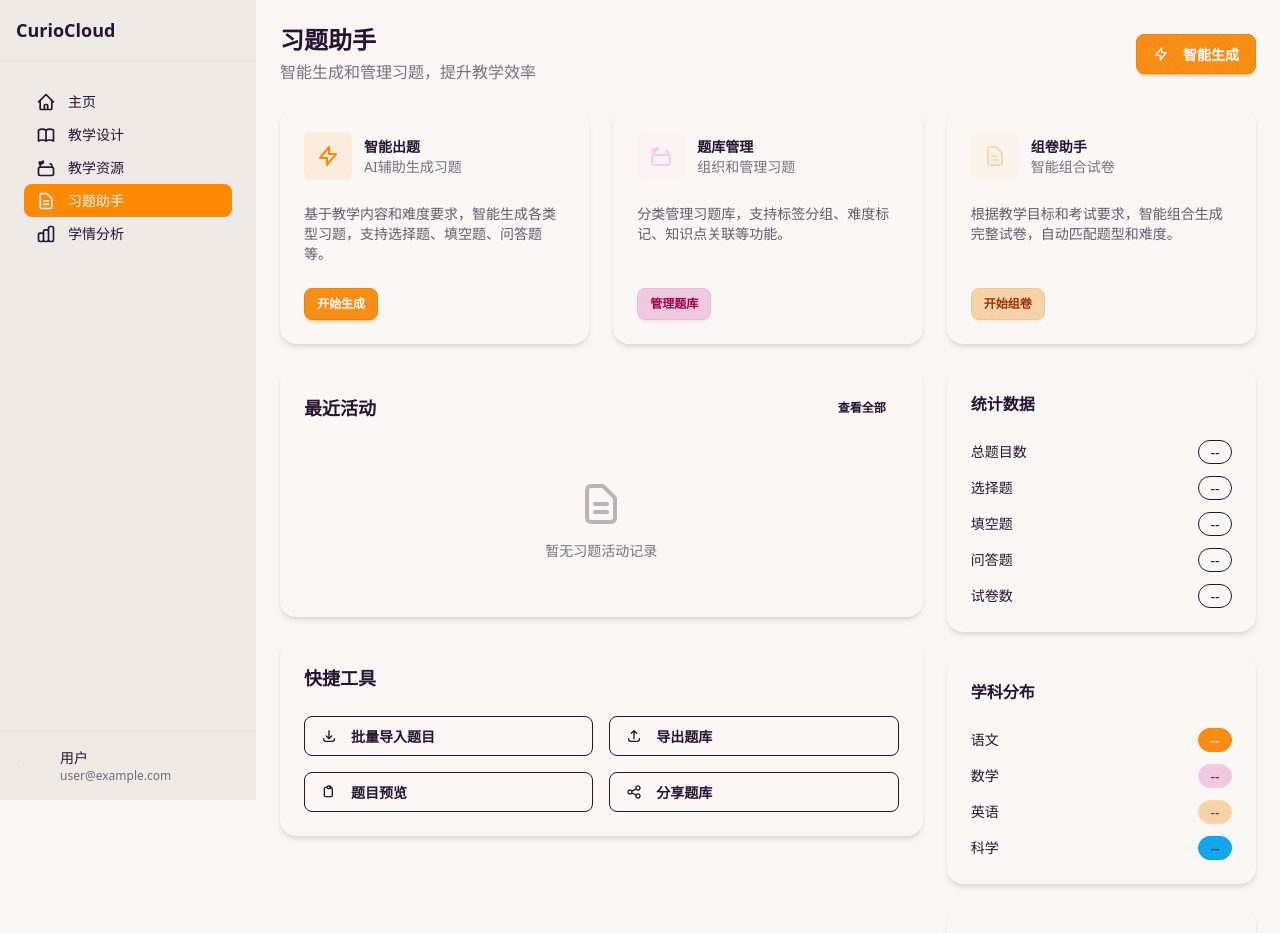
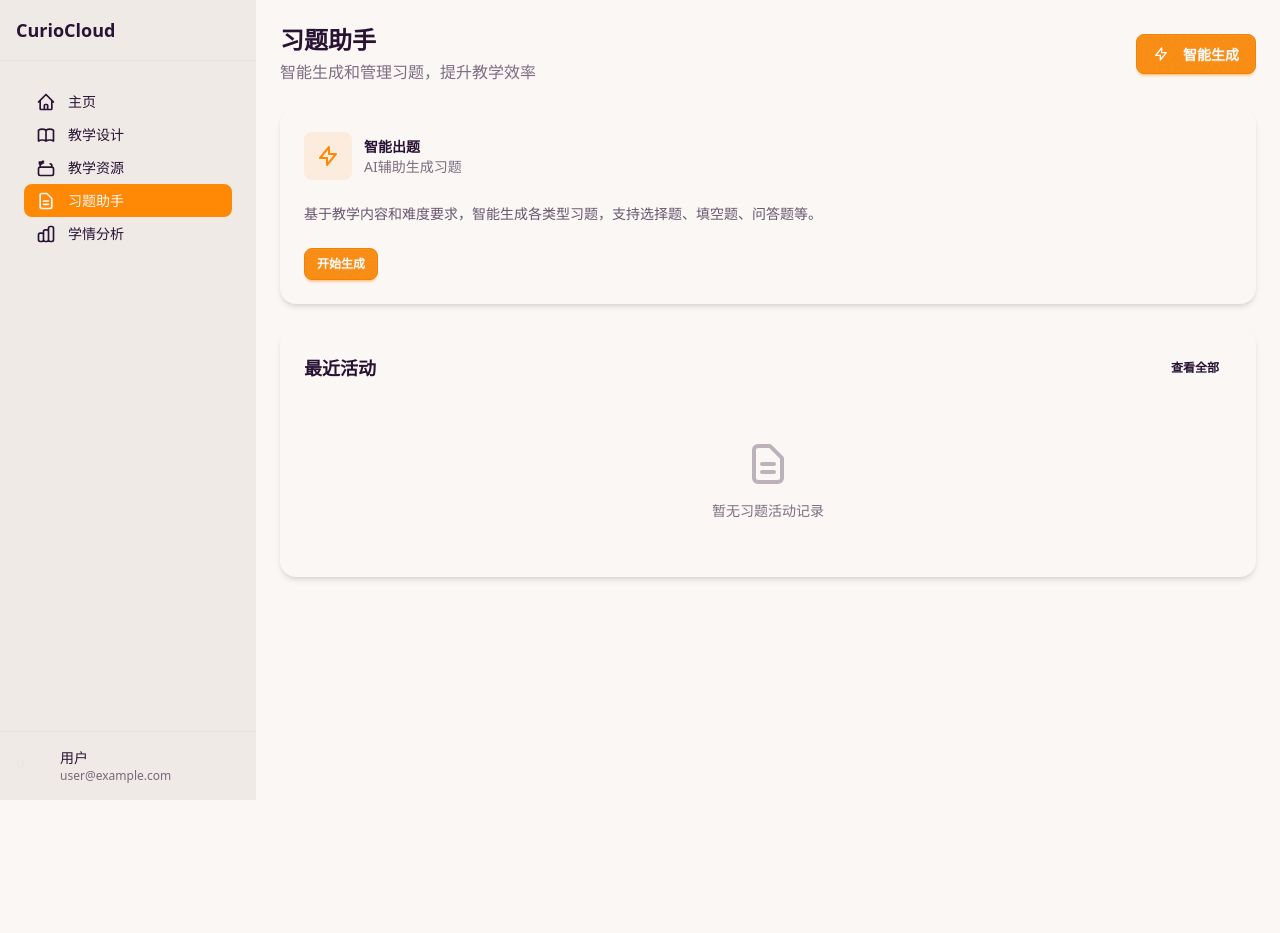
Before and after one commit to CurioCloud-Team/CurioCloudFrontend, a Vue app: page /dashboard/exercise-assistant in a window 1280 px wide. Shown: the top 933 px of the page. After the commit the page ends 800 px from the top, so only its background shows below. Built offline with nearby package versions, Linux system fonts and the light colour scheme; what vue3-lottie would draw is missing.

Commit message:
feat: 添加 axios 依赖并更新 ExerciseAssistant 组件布局，简化功能卡片

```diff
--- a/package.json
+++ b/package.json
@@ -11,6 +11,7 @@
   },
   "dependencies": {
     "@tailwindcss/vite": "^4.1.13",
+    "axios": "^1.12.2",
     "tailwindcss": "^4.1.13",
     "vue": "^3.5.18",
     "vue-router": "^4.5.1",
--- a/src/views/ExerciseAssistant.vue
+++ b/src/views/ExerciseAssistant.vue
@@ -15,7 +15,7 @@
     </div>
 
     <!-- Feature cards -->
-    <div class="grid grid-cols-1 md:grid-cols-2 lg:grid-cols-3 gap-6">
+    <div class="grid grid-cols-1 gap-6">
       <!-- Question generation -->
       <div class="card bg-base-100 shadow-md hover:shadow-lg transition-shadow cursor-pointer">
         <div class="card-body">
@@ -38,58 +38,12 @@
           </div>
         </div>
       </div>
-
-      <!-- Question bank -->
-      <div class="card bg-base-100 shadow-md hover:shadow-lg transition-shadow cursor-pointer">
-        <div class="card-body">
-          <div class="flex items-center gap-3 mb-4">
-            <div class="w-12 h-12 bg-secondary/10 rounded-lg flex items-center justify-center">
-              <svg class="w-6 h-6 text-secondary" fill="none" stroke="currentColor" viewBox="0 0 24 24">
-                <path stroke-linecap="round" stroke-linejoin="round" stroke-width="2" d="M19 11H5m14 0a2 2 0 012 2v6a2 2 0 01-2 2H5a2 2 0 01-2-2v-6a2 2 0 012-2m14 0V9a2 2 0 00-2-2M5 11V9a2 2 0 012-2m0 0V5a2 2 0 011-1h1m-1 1v1h1m-1-1H4m1 1H4v1"></path>
-              </svg>
-            </div>
-            <div>
-              <h3 class="font-semibold">题库管理</h3>
-              <p class="text-sm text-base-content/60">组织和管理习题</p>
-            </div>
-          </div>
-          <p class="text-sm text-base-content/70 mb-4">
-            分类管理习题库，支持标签分组、难度标记、知识点关联等功能。
-          </p>
-          <div class="card-actions">
-            <button class="btn btn-secondary btn-sm">管理题库</button>
-          </div>
-        </div>
-      </div>
-
-      <!-- Paper generation -->
-      <div class="card bg-base-100 shadow-md hover:shadow-lg transition-shadow cursor-pointer">
-        <div class="card-body">
-          <div class="flex items-center gap-3 mb-4">
-            <div class="w-12 h-12 bg-accent/10 rounded-lg flex items-center justify-center">
-              <svg class="w-6 h-6 text-accent" fill="none" stroke="currentColor" viewBox="0 0 24 24">
-                <path stroke-linecap="round" stroke-linejoin="round" stroke-width="2" d="M9 12h6m-6 4h6m2 5H7a2 2 0 01-2-2V5a2 2 0 012-2h5.586a1 1 0 01.707.293l5.414 5.414a1 1 0 01.293.707V19a2 2 0 01-2 2z"></path>
-              </svg>
-            </div>
-            <div>
-              <h3 class="font-semibold">组卷助手</h3>
-              <p class="text-sm text-base-content/60">智能组合试卷</p>
-            </div>
-          </div>
-          <p class="text-sm text-base-content/70 mb-4">
-            根据教学目标和考试要求，智能组合生成完整试卷，自动匹配题型和难度。
-          </p>
-          <div class="card-actions">
-            <button class="btn btn-accent btn-sm">开始组卷</button>
-          </div>
-        </div>
-      </div>
     </div>
 
     <!-- Main content -->
-    <div class="grid grid-cols-1 lg:grid-cols-3 gap-6">
+    <div class="grid grid-cols-1 gap-6">
       <!-- Left column -->
-      <div class="lg:col-span-2 space-y-6">
+      <div class="space-y-6">
         <!-- Recent activities -->
         <div class="card bg-base-100 shadow-md">
           <div class="card-body">
@@ -107,108 +61,6 @@
             </div>
           </div>
         </div>
-
-        <!-- Quick tools -->
-        <div class="card bg-base-100 shadow-md">
-          <div class="card-body">
-            <h2 class="card-title mb-4">快捷工具</h2>
-            <div class="grid grid-cols-1 md:grid-cols-2 gap-4">
-              <button class="btn btn-outline btn-block justify-start">
-                <svg class="w-4 h-4 mr-2" fill="none" stroke="currentColor" viewBox="0 0 24 24">
-                  <path stroke-linecap="round" stroke-linejoin="round" stroke-width="2" d="M4 16v1a3 3 0 003 3h10a3 3 0 003-3v-1m-4-4l-4 4m0 0l-4-4m4 4V4"></path>
-                </svg>
-                批量导入题目
-              </button>
-              <button class="btn btn-outline btn-block justify-start">
-                <svg class="w-4 h-4 mr-2" fill="none" stroke="currentColor" viewBox="0 0 24 24">
-                  <path stroke-linecap="round" stroke-linejoin="round" stroke-width="2" d="M4 16v1a3 3 0 003 3h10a3 3 0 003-3v-1m-4-8l-4-4m0 0L8 8m4-4v12"></path>
-                </svg>
-                导出题库
-              </button>
-              <button class="btn btn-outline btn-block justify-start">
-                <svg class="w-4 h-4 mr-2" fill="none" stroke="currentColor" viewBox="0 0 24 24">
-                  <path stroke-linecap="round" stroke-linejoin="round" stroke-width="2" d="M9 5H7a2 2 0 00-2 2v10a2 2 0 002 2h8a2 2 0 002-2V7a2 2 0 00-2-2h-2M9 5a2 2 0 002 2h2a2 2 0 002-2M9 5a2 2 0 012-2h2a2 2 0 012 2"></path>
-                </svg>
-                题目预览
-              </button>
-              <button class="btn btn-outline btn-block justify-start">
-                <svg class="w-4 h-4 mr-2" fill="none" stroke="currentColor" viewBox="0 0 24 24">
-                  <path stroke-linecap="round" stroke-linejoin="round" stroke-width="2" d="M8.684 13.342C8.886 12.938 9 12.482 9 12c0-.482-.114-.938-.316-1.342m0 2.684a3 3 0 110-2.684m0 2.684l6.632 3.316m-6.632-6l6.632-3.316m0 0a3 3 0 105.367-2.684 3 3 0 00-5.367 2.684zm0 9.316a3 3 0 105.367 2.684 3 3 0 00-5.367-2.684z"></path>
-                </svg>
-                分享题库
-              </button>
-            </div>
-          </div>
-        </div>
-      </div>
-
-      <!-- Right column -->
-      <div class="space-y-6">
-        <!-- Statistics -->
-        <div class="card bg-base-100 shadow-md">
-          <div class="card-body">
-            <h2 class="card-title text-base mb-4">统计数据</h2>
-            <div class="space-y-3">
-              <div class="flex items-center justify-between">
-                <span class="text-sm">总题目数</span>
-                <div class="badge badge-outline">--</div>
-              </div>
-              <div class="flex items-center justify-between">
-                <span class="text-sm">选择题</span>
-                <div class="badge badge-outline">--</div>
-              </div>
-              <div class="flex items-center justify-between">
-                <span class="text-sm">填空题</span>
-                <div class="badge badge-outline">--</div>
-              </div>
-              <div class="flex items-center justify-between">
-                <span class="text-sm">问答题</span>
-                <div class="badge badge-outline">--</div>
-              </div>
-              <div class="flex items-center justify-between">
-                <span class="text-sm">试卷数</span>
-                <div class="badge badge-outline">--</div>
-              </div>
-            </div>
-          </div>
-        </div>
-
-        <!-- Subject distribution -->
-        <div class="card bg-base-100 shadow-md">
-          <div class="card-body">
-            <h2 class="card-title text-base mb-4">学科分布</h2>
-            <div class="space-y-3">
-              <div class="flex items-center justify-between">
-                <span class="text-sm">语文</span>
-                <div class="badge badge-primary">--</div>
-              </div>
-              <div class="flex items-center justify-between">
-                <span class="text-sm">数学</span>
-                <div class="badge badge-secondary">--</div>
-              </div>
-              <div class="flex items-center justify-between">
-                <span class="text-sm">英语</span>
-                <div class="badge badge-accent">--</div>
-              </div>
-              <div class="flex items-center justify-between">
-                <span class="text-sm">科学</span>
-                <div class="badge badge-info">--</div>
-              </div>
-            </div>
-          </div>
-        </div>
-
-        <!-- Tips -->
-        <div class="card bg-base-100 shadow-md">
-          <div class="card-body">
-            <h2 class="card-title text-base mb-4">使用提示</h2>
-            <div class="text-sm text-base-content/70 space-y-2">
-              <p>• 使用智能出题功能可根据教学内容自动生成习题</p>
-              <p>• 题库支持按学科、难度、知识点分类管理</p>
-              <p>• 组卷助手能智能匹配题型和难度分布</p>
-            </div>
-          </div>
-        </div>
       </div>
     </div>
   </div>
```
Also changed, not shown: 1 other file (tests, documents, lock files or other folders).
